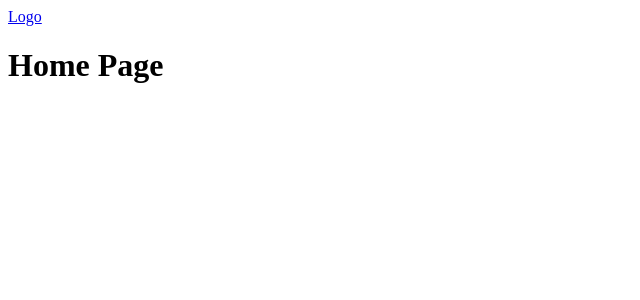
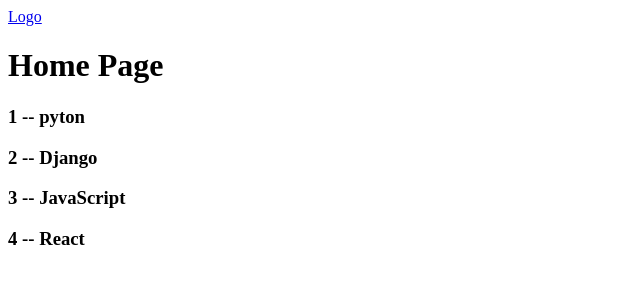
Before and after one commit to Pradhumn04/MINDSHARE1, a Django app: page / in a window 1280 px wide. Shown: the top 300 px of the page, without its empty margins (0-640 px from the left). Run offline with Django 4.2, Linux system fonts and the light colour scheme.

Commit message:
[Feat]: adding room id and name to home page

```diff
--- a/Discord_Clone/base/views.py
+++ b/Discord_Clone/base/views.py
@@ -2,9 +2,17 @@ from django.shortcuts import render
 from django.http import HttpResponse
 # Create your views here.
 
+rooms = [
+    {'id': 1, 'name':'pyton'},
+    {'id': 2, 'name':'Django'},
+    {'id': 3, 'name':'JavaScript'},
+    {'id': 4, 'name':'React'},
+]
+
 def home(request):
     # return HttpResponse("Home Page")
-    return render(request, 'home.html')
+    context = {'rooms':rooms}
+    return render(request, 'home.html', context)
 
 def room(request):
     # return HttpResponse("Room Page")
--- a/Discord_Clone/templates/home.html
+++ b/Discord_Clone/templates/home.html
@@ -4,4 +4,14 @@
 
 <h1>Home Page</h1>
 
+<div>
+    <div>
+        {% for room in rooms %}
+            <div>
+                <h3>{{room.id}} -- {{room.name}}</h3>
+            </div>
+        {% endfor %}
+    </div>
+</div>
+
 {% endblock %}
```
